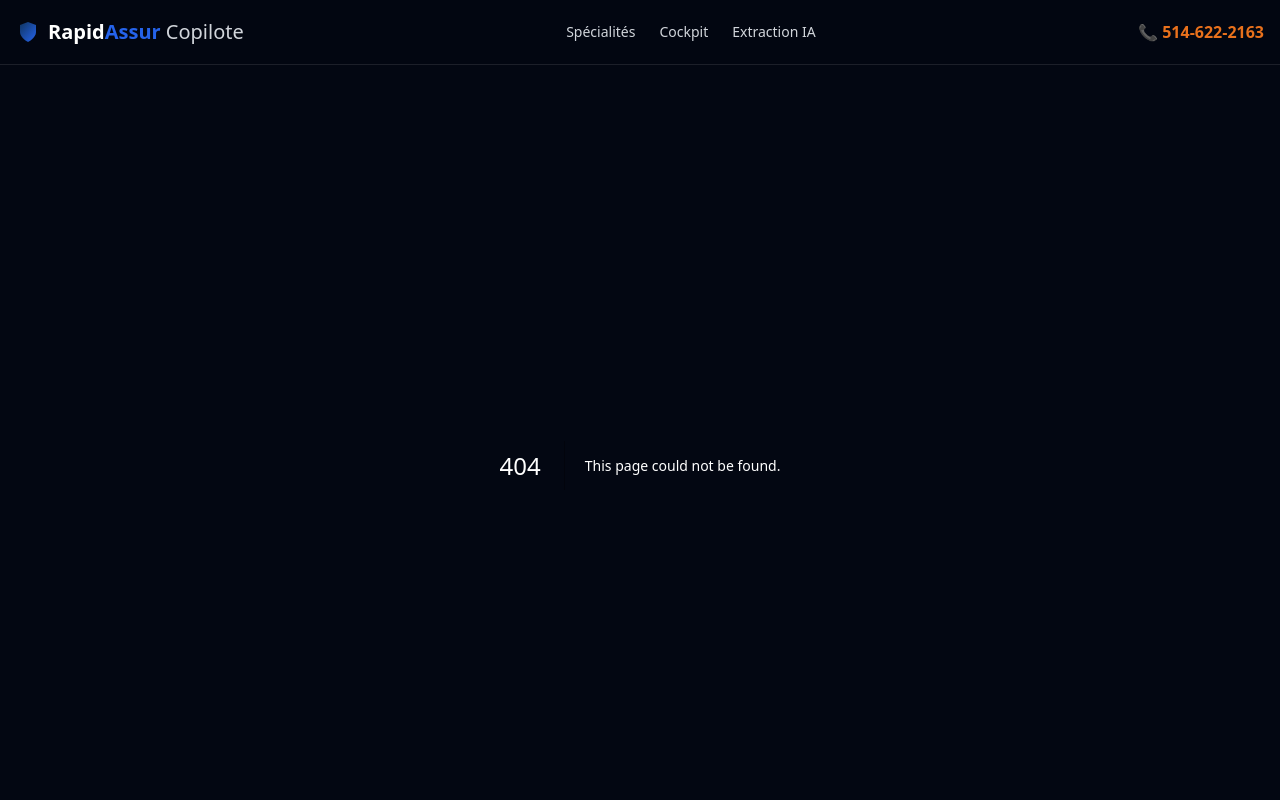
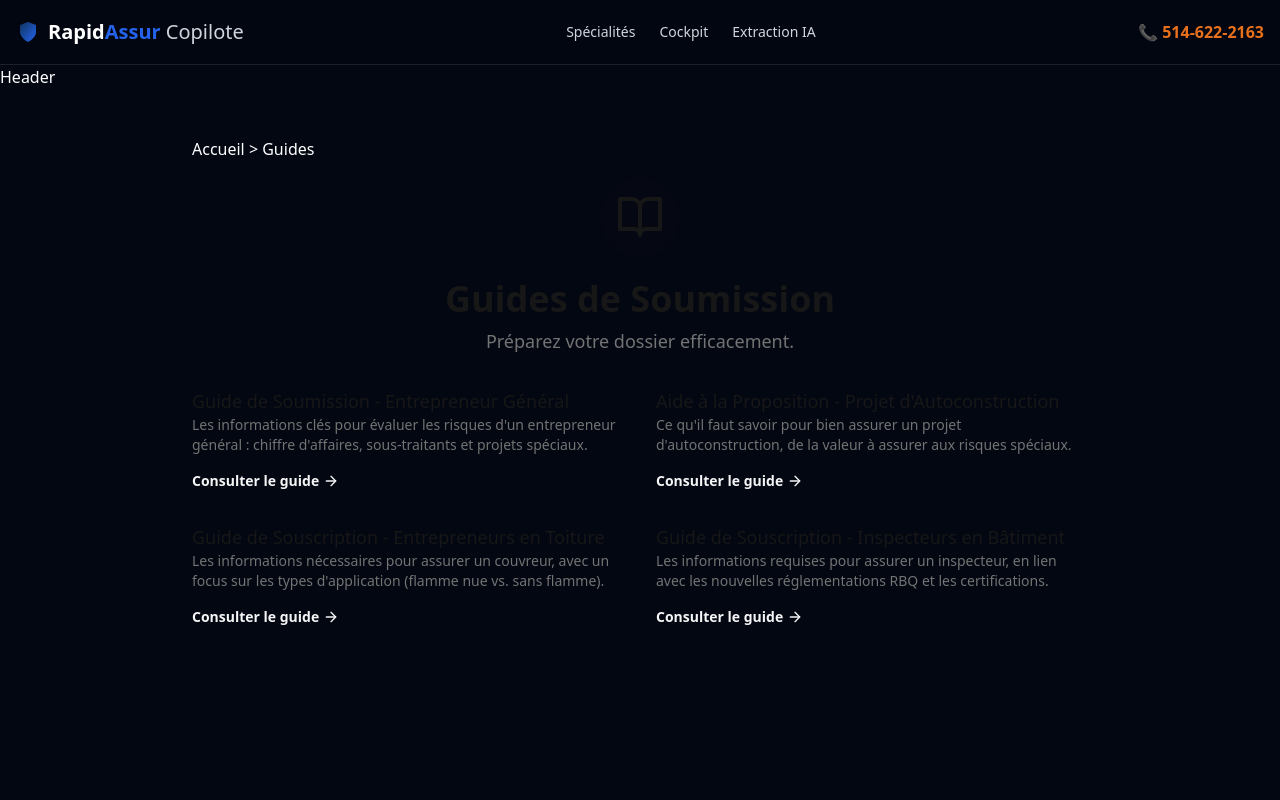
Before and after one commit to erickdecarufel-cmd/Rapidassur1, a Next.js app: page /guides in a window 1280 px wide. Before the commit this address had no page. Shown: the top 800 px of the page. Built offline with nearby package versions, Linux system fonts and the light colour scheme; a web font is replaced by a local one.

Commit message:
feat: add /guides page — chunk manquant strate 4

```diff
--- /dev/null
+++ b/src/app/guides/page.tsx
@@ -0,0 +1,80 @@
+'use client';
+import React from 'react';
+import { Header } from '@/components/header';
+import { Footer } from '@/components/footer';
+import { Breadcrumb } from '@/components/breadcrumb';
+import { Card, CardContent, CardHeader, CardTitle } from '@/components/ui/card';
+import { ArrowRight, BookOpen } from 'lucide-react';
+import Link from 'next/link';
+
+const guides = [
+    {
+        title: "Guide de Soumission - Entrepreneur Général",
+        description: "Les informations clés pour évaluer les risques d'un entrepreneur général : chiffre d'affaires, sous-traitants et projets spéciaux.",
+        href: "/internal/questionnaire-entrepreneur-general"
+    },
+    {
+        title: "Aide à la Proposition - Projet d'Autoconstruction",
+        description: "Ce qu'il faut savoir pour bien assurer un projet d'autoconstruction, de la valeur à assurer aux risques spéciaux.",
+        href: "/internal/questionnaire-autoconstruction"
+    },
+    {
+        title: "Guide de Souscription - Entrepreneurs en Toiture",
+        description: "Les informations nécessaires pour assurer un couvreur, avec un focus sur les types d'application (flamme nue vs. sans flamme).",
+        href: "/internal/questionnaire-toiture"
+    },
+    {
+        title: "Guide de Souscription - Inspecteurs en Bâtiment",
+        description: "Les informations requises pour assurer un inspecteur, en lien avec les nouvelles réglementations RBQ et les certifications.",
+        href: "/internal/questionnaire-inspecteur-batiment"
+    }
+];
+
+const GuideCard = ({ title, description, href }: { title: string, description: string, href: string }) => (
+    <Link href={href} className="block group">
+        <Card className="h-full hover:border-accent hover:shadow-lg transition-all duration-300">
+            <CardHeader>
+                <CardTitle className="text-lg text-primary group-hover:text-accent">{title}</CardTitle>
+            </CardHeader>
+            <CardContent>
+                <p className="text-sm text-muted-foreground">{description}</p>
+                <div className="text-sm font-semibold text-accent mt-4 flex items-center gap-1 group-hover:gap-2 transition-all">
+                    Consulter le guide <ArrowRight className="h-4 w-4" />
+                </div>
+            </CardContent>
+        </Card>
+    </Link>
+);
+
+export default function GuidesPage() {
+  return (
+    <div className="flex flex-col min-h-screen">
+      <Header />
+      <main className="flex-grow container mx-auto px-4 py-12">
+        <div className="max-w-4xl mx-auto">
+            <header className="space-y-4 mb-8">
+                <Breadcrumb
+                items={[
+                    { label: 'Accueil', href: '/' },
+                    { label: 'Guides' },
+                ]}
+                />
+                <div className="text-center">
+                    <div className="inline-block p-4 bg-primary/10 rounded-full mb-4">
+                        <BookOpen className="h-12 w-12 text-primary" />
+                    </div>
+                    <h1 className="text-4xl font-bold text-primary">Guides de Soumission</h1>
+                    <p className="text-lg text-muted-foreground mt-2">Préparez votre dossier efficacement.</p>
+                </div>
+            </header>
+            <div className="grid grid-cols-1 md:grid-cols-2 gap-8">
+                {guides.map((guide) => (
+                    <GuideCard key={guide.href} {...guide} />
+                ))}
+            </div>
+        </div>
+      </main>
+      <Footer />
+    </div>
+  )
+}
```
